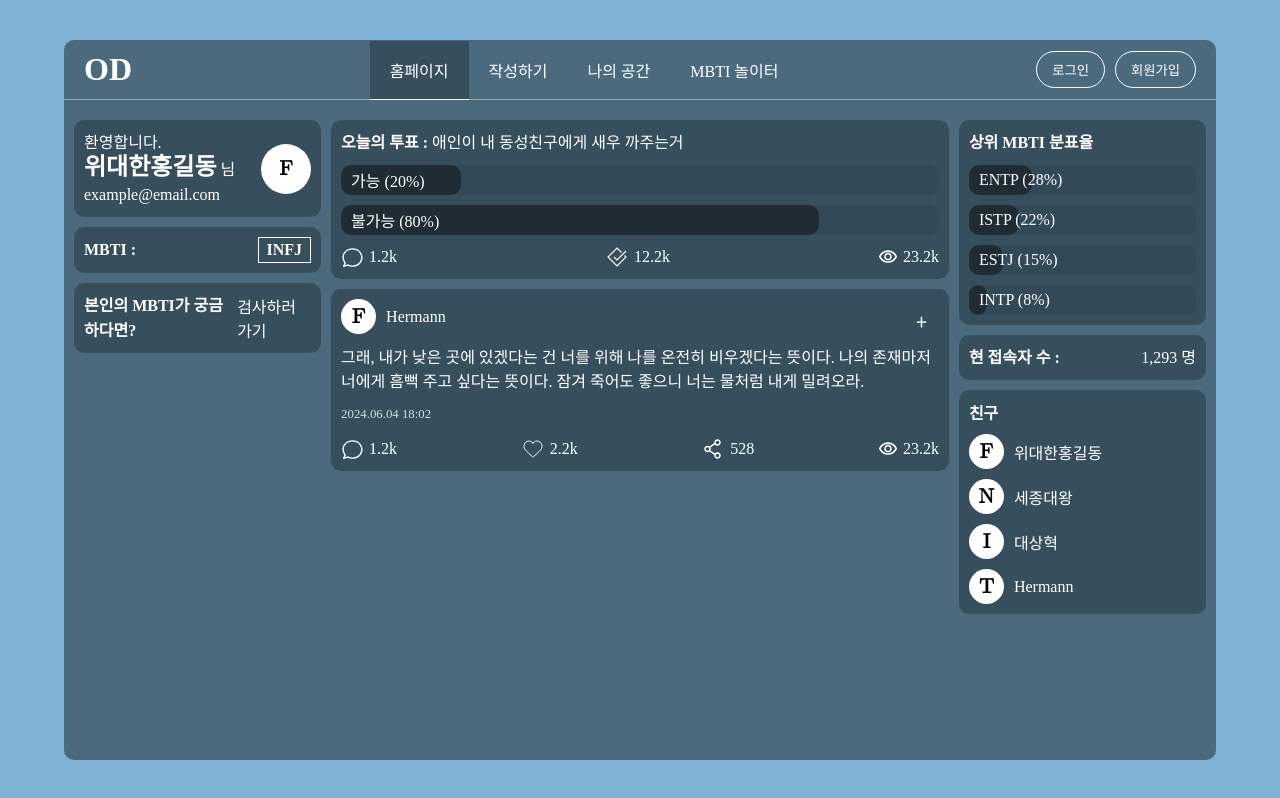
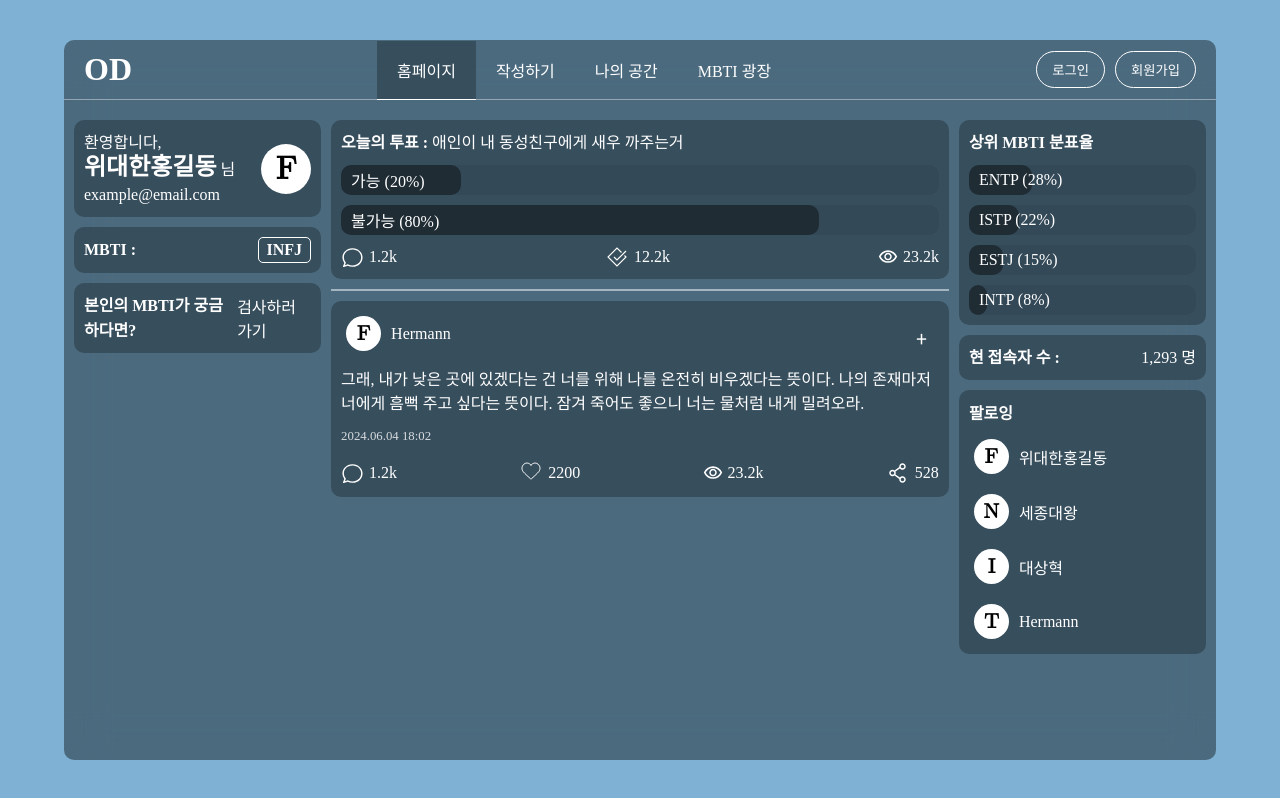
Before and after one commit to HermannChoi/od, a Next.js app: page / in a window 1280 px wide. Built offline with nearby package versions, Linux system fonts and the light colour scheme.

Commit message:
[design] 다이어리 페이지 구현 및 스타일링(기본 틀), 기타 미세 수정

```diff
--- /dev/null
+++ b/src/app/components/commonComponents/Heart.tsx
@@ -0,0 +1,37 @@
+interface Heart {
+  isHearted: boolean;
+}
+
+const Heart: React.FC<Heart> = ({ isHearted }) => {
+  return (
+    <svg
+      width="24px"
+      height="24px"
+      viewBox="0 0 24 24"
+      fill="none"
+      xmlns="http://www.w3.org/2000/svg"
+      stroke="#ffffff"
+    >
+      <g id="SVGRepo_bgCarrier" strokeWidth="0" />
+      <g
+        id="SVGRepo_tracerCarrier"
+        strokeLinecap="round"
+        strokeLinejoin="round"
+      />
+      <g id="SVGRepo_iconCarrier">
+        <path
+          fillRule="evenodd"
+          clipRule="evenodd"
+          d="M12 6.00019C10.2006 3.90317 7.19377 3.2551 4.93923 5.17534C2.68468 7.09558 2.36727 10.3061 4.13778 12.5772C5.60984 14.4654 10.0648 18.4479 11.5249 19.7369C11.6882 19.8811 11.7699 19.9532 11.8652 19.9815C11.9483 20.0062 12.0393 20.0062 12.1225 19.9815C12.2178 19.9532 12.2994 19.8811 12.4628 19.7369C13.9229 18.4479 18.3778 14.4654 19.8499 12.5772C21.6204 10.3061 21.3417 7.07538 19.0484 5.17534C16.7551 3.2753 13.7994 3.90317 12 6.00019Z"
+          stroke={isHearted ? "red" : "white"}
+          strokeWidth="1"
+          strokeLinecap="round"
+          strokeLinejoin="round"
+          fill={isHearted ? "red" : "transparent"}
+        />
+      </g>
+    </svg>
+  );
+};
+
+export default Heart;
--- a/src/app/constants/navbarMenu.ts
+++ b/src/app/constants/navbarMenu.ts
@@ -2,5 +2,5 @@ export const navbarMenu = [
   { key: "home", name: "홈페이지", href: "/" },
   { key: "write", name: "작성하기", href: "/pages/write" },
   { key: "mySpace", name: "나의 공간", href: "/pages/mySpace" },
-  { key: "mbti", name: "MBTI 놀이터", href: "/pages/mbtiPlayground" },
+  { key: "mbtiPlaza", name: "MBTI 광장", href: "/pages/mbtiPlaza" },
 ];
--- a/src/app/page.tsx
+++ b/src/app/page.tsx
@@ -8,19 +8,21 @@ import {
 } from "./styles/commonStyles/commonStyles";
 import Navbar from "./components/commonComponents/Navbar";
 import useNavbarStore from "./stores/navbarStore/useNavbarStore";
-import { useEffect } from "react";
+import { useEffect, useState } from "react";
 import { navbarMenu } from "./constants/navbarMenu";
 import { homePageStyles } from "./styles/homePageStyles/homePageStyles";
-import { css } from "@emotion/react";
 import Link from "next/link";
 import Image from "next/image";
 import Chat from "@/app/assets/svg/chat.svg";
 import Vote from "@/app/assets/svg/vote.svg";
-import Heart from "@/app/assets/svg/heart.svg";
 import Share from "@/app/assets/svg/share.svg";
 import Visibility from "@/app/assets/svg/visibility.svg";
+import { diaryStyles } from "./styles/diaryStyles/diaryStyles";
+import Heart from "./components/commonComponents/Heart";
 
 export default function Home() {
+  const [isHearted, setIsHearted] = useState(false);
+
   const { setWhichMenu } = useNavbarStore();
 
   useEffect(() => {
@@ -40,7 +42,7 @@ export default function Home() {
             ]}
           >
             <div>
-              <p>환영합니다.</p>
+              <p>환영합니다,</p>
               <p>
                 <span css={homePageStyles.leftSection.userInfo.name}>
                   위대한홍길동
@@ -51,7 +53,14 @@ export default function Home() {
             </div>
 
             <div css={[flexCenterX2]}>
-              <div css={homePageStyles.middleSection.posts.profile(50)}>F</div>
+              <div
+                css={[
+                  homePageStyles.middleSection.posts.profile(50),
+                  `font-size: 2rem;`,
+                ]}
+              >
+                F
+              </div>
             </div>
           </div>
           <div
@@ -109,6 +118,7 @@ export default function Home() {
               </div>
             </div>
           </Link>
+          <hr css={[`width: 100%;`]} />
           <Link href={"/"} css={homePageStyles.commonContentLayout}>
             <div css={homePageStyles.middleSection.posts.header}>
               <button css={homePageStyles.middleSection.posts.userLink}>
@@ -117,7 +127,7 @@ export default function Home() {
                 </div>
                 <span>Hermann</span>
               </button>
-              <button css={homePageStyles.middleSection.posts.requestFriendBtn}>
+              <button css={homePageStyles.middleSection.posts.followingBtn}>
                 ﹢
               </button>
             </div>
@@ -135,16 +145,21 @@ export default function Home() {
                 <span>1.2k</span>
               </div>
               <div css={homePageStyles.middleSection.posts.bottomEach}>
-                <Image src={Heart} alt="chat" />
-                <span>2.2k</span>
+                <button
+                  onClick={() => setIsHearted(!isHearted)}
+                  css={diaryStyles.heartBtn}
+                >
+                  <Heart isHearted={isHearted} />
+                </button>
+                <span>2200</span>
+              </div>
+              <div css={homePageStyles.middleSection.posts.bottomEach}>
+                <Image src={Visibility} alt="chat" />
+                <span>23.2k</span>
               </div>
               <div css={homePageStyles.middleSection.posts.bottomEach}>
                 <Image src={Share} alt="chat" />
                 <span>528</span>
-              </div>
-              <div css={homePageStyles.middleSection.posts.bottomEach}>
-                <Image src={Visibility} alt="chat" />
-                <span>23.2k</span>
               </div>
             </div>
           </Link>
@@ -173,7 +188,7 @@ export default function Home() {
             <p>1,293 명</p>
           </div>
           <div css={homePageStyles.commonContentLayout}>
-            <strong>친구</strong>
+            <strong>팔로잉</strong>
             <Link href={"/"} css={homePageStyles.middleSection.posts.userLink}>
               <div css={homePageStyles.middleSection.posts.profile(35)}>F</div>
               <span>위대한홍길동</span>
--- a/src/app/pages/mySpace/page.tsx
+++ b/src/app/pages/mySpace/page.tsx
@@ -39,7 +39,7 @@ const MySpace = () => {
     color: "#7eb1d3",
     content:
       "하늘을 우러러 한 점 부끄럼 없이, 오늘도 나는 가나다라 마바사 아자차카",
-    star: 5,
+    star: 3,
   };
 
   return (
@@ -54,7 +54,7 @@ const MySpace = () => {
             <span css={mySpaceStyles.userNameSpan}>최윤석</span>님의 공간
           </p>
           <div css={[flexCenterX2, `gap: 10px;`]}>
-            <select name="" id="" css={mySpaceStyles.select}>
+            <select css={mySpaceStyles.select}>
               {orderOptions.map((option, i) => {
                 return (
                   <option key={i} value={option}>
@@ -79,7 +79,7 @@ const MySpace = () => {
         </section>
         <section>
           <Link
-            href={"/"}
+            href={"/pages/diary/0"}
             css={
               isGrid
                 ? mySpaceStyles.eachDiaryGrid.layout(sample)
--- a/src/app/pages/write/[id]/page.tsx
+++ b/src/app/pages/write/[id]/page.tsx
@@ -17,7 +17,7 @@ const WriteDetailPage = () => {
   const { id } = useParams();
   return (
     <>
-      {id === "3" && <CongratsMessage />}
+      {id === "3" && <CongratsMessage message={"오늘도 수고하셨어요."} />}
       <NavbarForSignInUp />
       <main css={[mainStyle, flexColumnCenterX2]}>
         {id === "0" ? (
--- a/src/app/pages/write/page.tsx
+++ b/src/app/pages/write/page.tsx
@@ -53,7 +53,7 @@ const WritePage = () => {
             <>
               <h2>게시글 작성</h2>
               <textarea
-                name=""
+                autoFocus
                 value={content}
                 onChange={(e) => setContent(e.target.value)}
                 css={[
--- /dev/null
+++ b/src/app/styles/diaryStyles/diaryStyles.ts
@@ -0,0 +1,28 @@
+import { css } from "@emotion/react";
+import { homePageStyles } from "../homePageStyles/homePageStyles";
+
+export const diaryStyles = {
+  starContainer: [
+    css`
+      display: flex;
+      justify-content: end;
+      gap: 3px;
+      width: 150px;
+    `,
+  ],
+  heartBtn: [
+    css`
+      border: none;
+      border-radius: 50%;
+      background-color: transparent;
+    `,
+  ],
+  commentsContainer: [
+    homePageStyles.commonContentLayout,
+    css`
+      display: flex;
+      flex-direction: row;
+      gap: 10px;
+    `,
+  ],
+};
--- a/src/app/styles/homePageStyles/homePageStyles.ts
+++ b/src/app/styles/homePageStyles/homePageStyles.ts
@@ -46,6 +46,7 @@ export const homePageStyles = {
         css`
           padding: 3px 8px;
           border: 1px solid #ffffff;
+          border-radius: 5px;
           font-weight: bold;
         `,
       ],
@@ -99,9 +100,16 @@ export const homePageStyles = {
           display: flex;
           align-items: center;
           gap: 10px;
+          height: max-content;
+          padding: 5px;
           border: none;
+          border-radius: 10px;
           background-color: transparent;
           font-size: 1rem;
+          transition: 0.2s;
+          &:hover {
+            background-color: #00000044;
+          }
         `,
       ],
       profile: (size: number) => {
@@ -120,14 +128,19 @@ export const homePageStyles = {
           `,
         ];
       },
-      requestFriendBtn: [
+      followingBtn: [
         flexCenterX2,
         css`
           width: 35px;
           height: 35px;
           border: none;
+          border-radius: 50%;
           background-color: transparent;
           font-size: 25px;
+          transition: 0.2s;
+          &:hover {
+            background-color: #00000044;
+          }
         `,
       ],
       date: [
```
Also changed, not shown: src/app/components/commonComponents/CongratsMessage.tsx (+6 -2 lines), src/app/pages/diary/[id]/page.tsx (added, +136 -0 lines).
